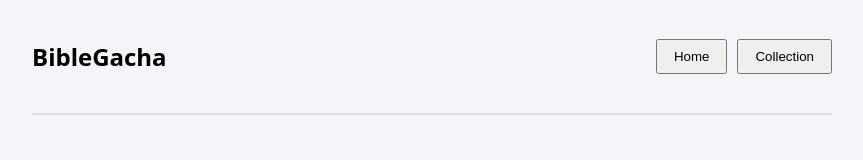
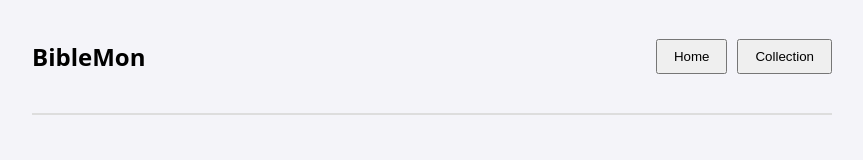
Before and after one commit to BenMinch/BibleMon, a React (Vite) app: page / in a window 1280 px wide. Shown: the top 160 px of the page, without its empty margins (208-1071 px from the left). Built offline with nearby package versions, Linux system fonts and the light colour scheme.

Commit message:
Fix component name from BibleGachaApp to BibleMon

```diff
--- a/src/App.jsx
+++ b/src/App.jsx
@@ -126,7 +126,7 @@ export default function BibleGachaApp() {
   return (
     <div className="app-container">
       <nav className="navbar">
-        <h2>BibleGacha</h2>
+        <h2>BibleMon</h2>
         <div>
           <button onClick={() => setView('home')}>Home</button>
           <button onClick={() => setView('collection')}>Collection</button>
```
